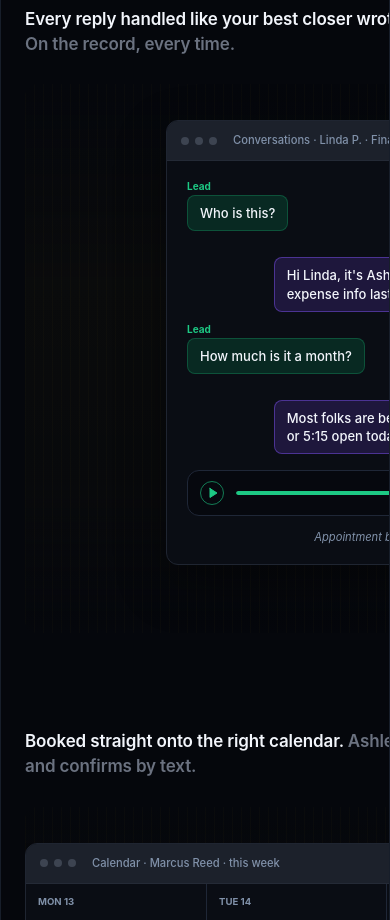
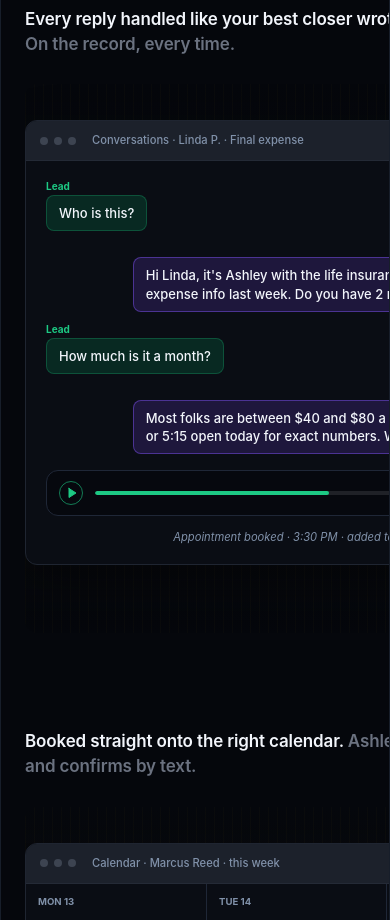
Before and after one commit to umarallure/Insuravasnewwebsite, a Next.js app: page / in a window 390 px wide. Shown: the part 3780-4700 px from the top of the page. Built offline with nearby package versions, Linux system fonts and the light colour scheme.

Commit message:
Fix conversation panel mobile: left-align on small screens

```diff
--- a/src/features/marketing/components/home/conversation-panel.tsx
+++ b/src/features/marketing/components/home/conversation-panel.tsx
@@ -77,7 +77,7 @@ export function ConversationPanel({
     <PanelFrame
       title={title}
       badge={<PanelPill tone="success">{badge}</PanelPill>}
-      className={cn("mx-auto w-full", className)}
+      className={cn("w-full sm:mx-auto", className)}
       style={{ maxWidth }}
       bodyClassName={dense ? "px-3.5 pb-5 pt-4 " : "p-5 "}
     >
```
